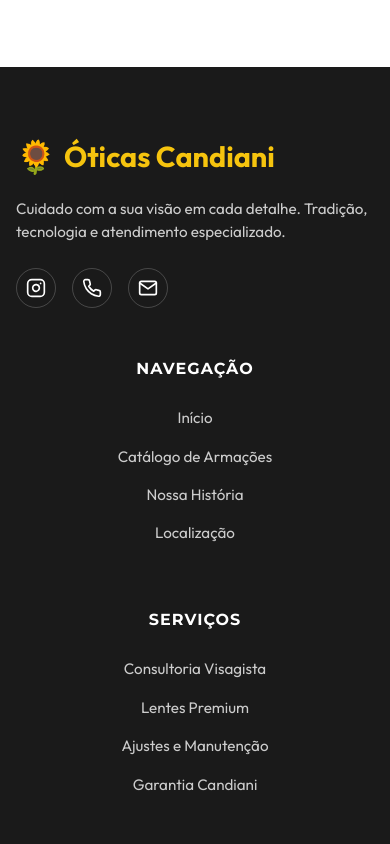
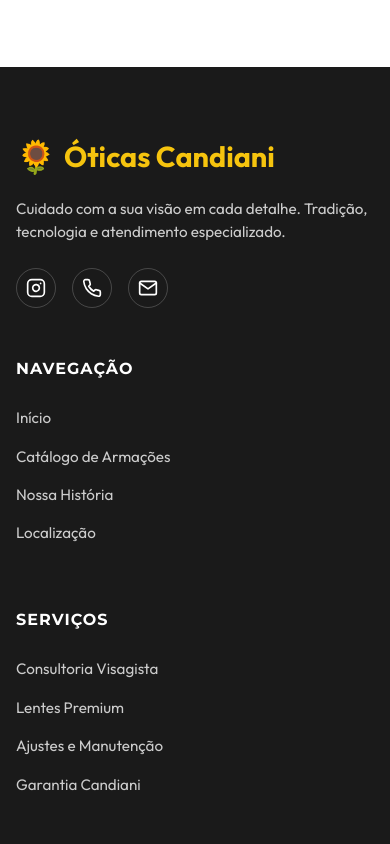
Before and after one commit to negojapis/-ticas-Candiani, a Next.js app: page /catalogo/1 in a window 390 px wide. Shown: the part 1680-2524 px from the top of the page. Built offline with nearby package versions, Linux system fonts and the light colour scheme.

Commit message:
style: Left-align location text and all footer links on mobile

```diff
--- a/src/app/globals.css
+++ b/src/app/globals.css
@@ -634,19 +634,19 @@
   }
 
   .location-text {
-    text-align: center;
+    text-align: left;
   }
 
   .location-info {
     align-items: flex-start;
     text-align: left;
-    display: inline-flex;
-    margin: 0 auto;
+    display: flex;
+    margin: 0;
   }
 
   .footer-advanced-grid {
     grid-template-columns: 1fr;
-    text-align: center;
+    text-align: left;
   }
 
   .brand-col {
```
